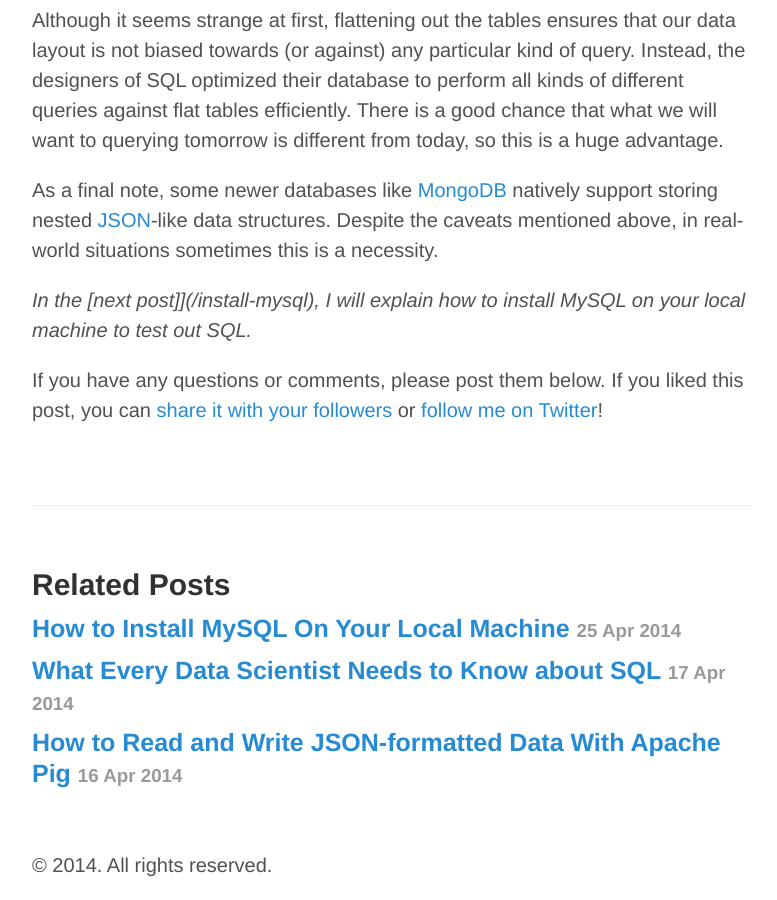
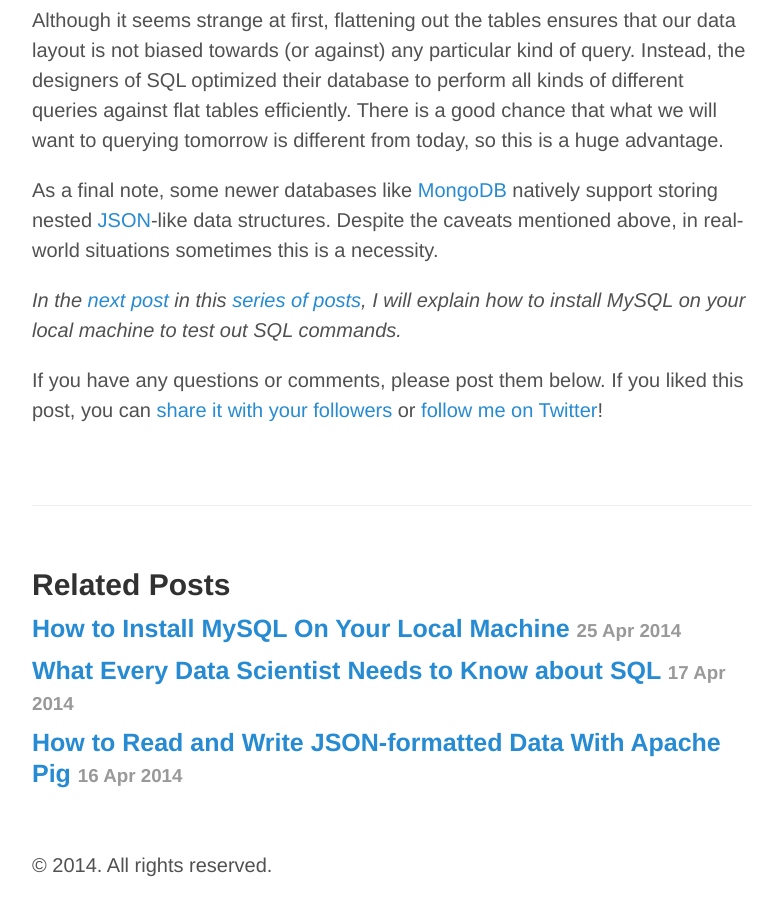
Before and after one commit to joshualande/joshualande.github.io, a Jekyll site: the page built from _posts/2014-04-18-database-normalization.md, in a window 1280 px wide and 900 px high, scrolled down 5611 px. Shown: the whole window, without its empty margins (248-1025 px from the left). Built offline with Jekyll 4.4.1, drawn with Linux system fonts in a browser that asks for light colours; Markdown is read by kramdown in place of the engine named in the settings.

Commit message:
Update posts

```diff
--- a/_posts/2014-04-18-database-normalization.md
+++ b/_posts/2014-04-18-database-normalization.md
@@ -233,8 +233,9 @@ As a final note, some newer databases like
 mentioned above, in real-world situations sometimes this is a
 necessity.
 
-*In the [next post]]({% post_url 2014-04-25-install-mysql %}),
-I will explain how to install MySQL on your local machine to
-test out SQL.*
+*In the [next post]({% post_url 2014-04-25-install-mysql %})
+in this [series of posts]({% post_url 2014-04-17-data-science-sql %}),
+I will explain how to install MySQL on your local machine to test out
+SQL commands.*
 
 {% include twitter_plug.html %}
```
